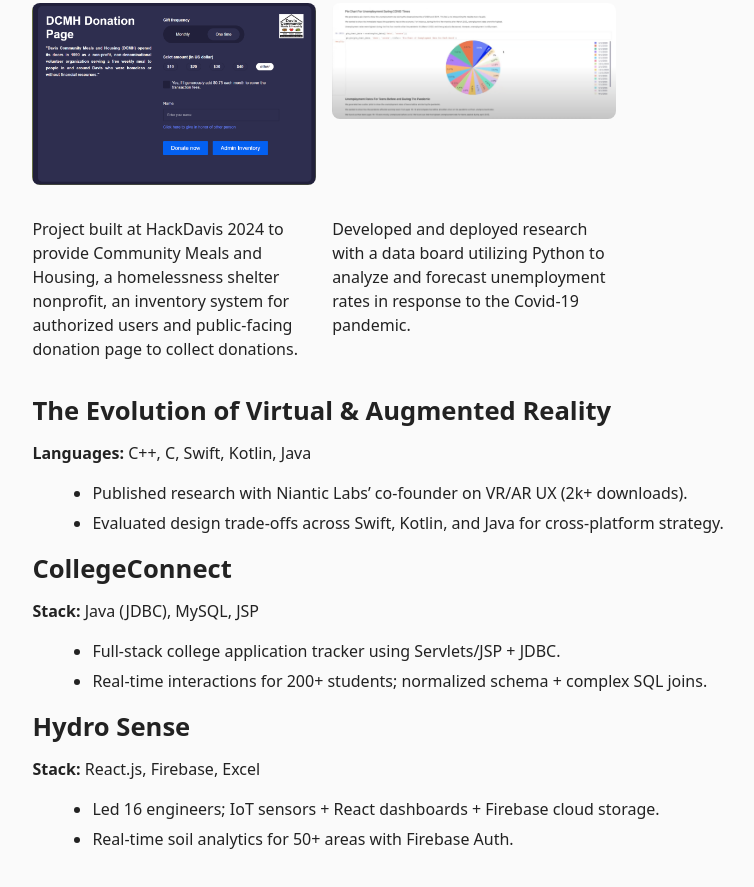
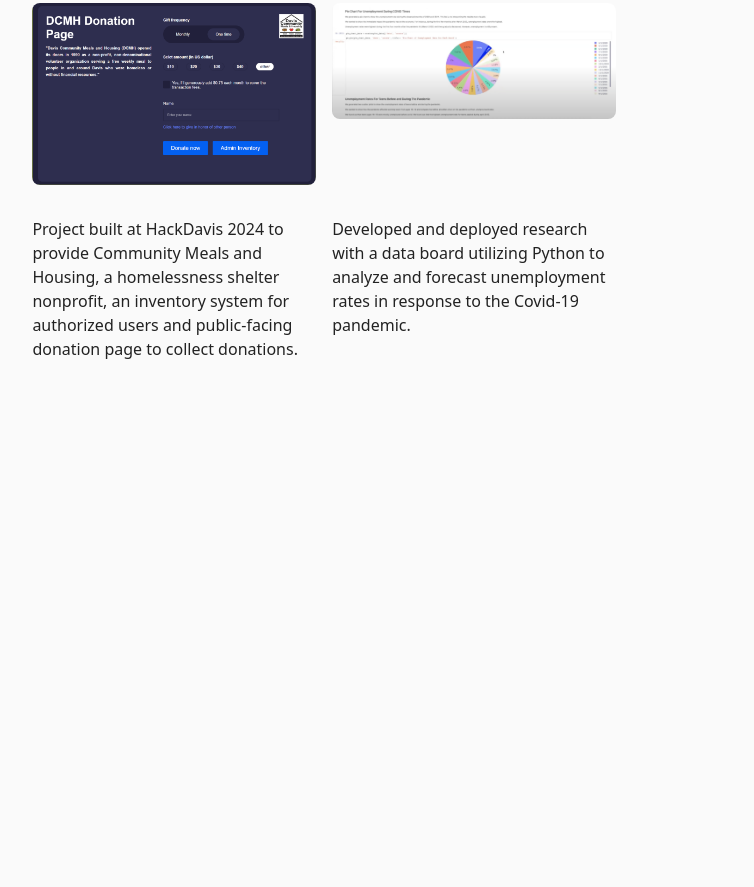
Before and after one commit to akshitaabalasai/portfolio, a plain HTML site: page projects/index.html in a window 1280 px wide. Shown: the part 877-1764 px from the top of the page, without its empty margins (166-920 px from the left). After the commit the page ends 1294 px from the top, so only its background shows below. Drawn offline with Linux system fonts and the light colour scheme; files whose address does not match are found by name.

Commit message:
Update index.html

```diff
--- a/projects/index.html
+++ b/projects/index.html
@@ -48,33 +48,5 @@
   </div>
 
 
-  <section>
-    <article>
-      <h2>The Evolution of Virtual &amp; Augmented Reality</h2>
-      <p><strong>Languages:</strong> C++, C, Swift, Kotlin, Java</p>
-      <ul>
-        <li>Published research with Niantic Labs’ co-founder on VR/AR UX (2k+ downloads).</li>
-        <li>Evaluated design trade-offs across Swift, Kotlin, and Java for cross-platform strategy.</li>
-      </ul>
-    </article>
-
-    <article>
-      <h2>CollegeConnect</h2>
-      <p><strong>Stack:</strong> Java (JDBC), MySQL, JSP</p>
-      <ul>
-        <li>Full-stack college application tracker using Servlets/JSP + JDBC.</li>
-        <li>Real-time interactions for 200+ students; normalized schema + complex SQL joins.</li>
-      </ul>
-    </article>
-
-    <article>
-      <h2>Hydro Sense</h2>
-      <p><strong>Stack:</strong> React.js, Firebase, Excel</p>
-      <ul>
-        <li>Led 16 engineers; IoT sensors + React dashboards + Firebase cloud storage.</li>
-        <li>Real-time soil analytics for 50+ areas with Firebase Auth.</li>
-      </ul>
-    </article>
-  </section>
 </body>
 </html>
```
